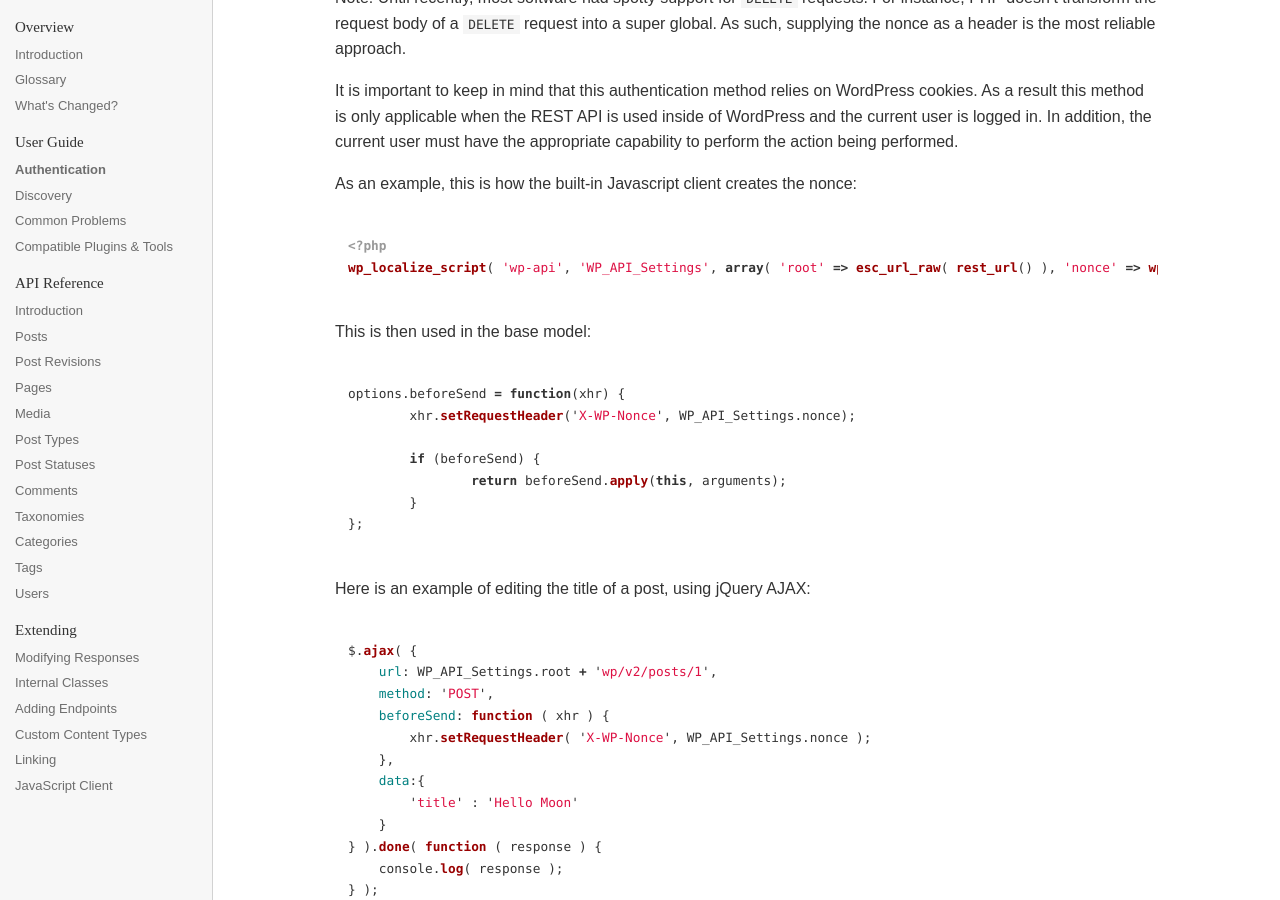
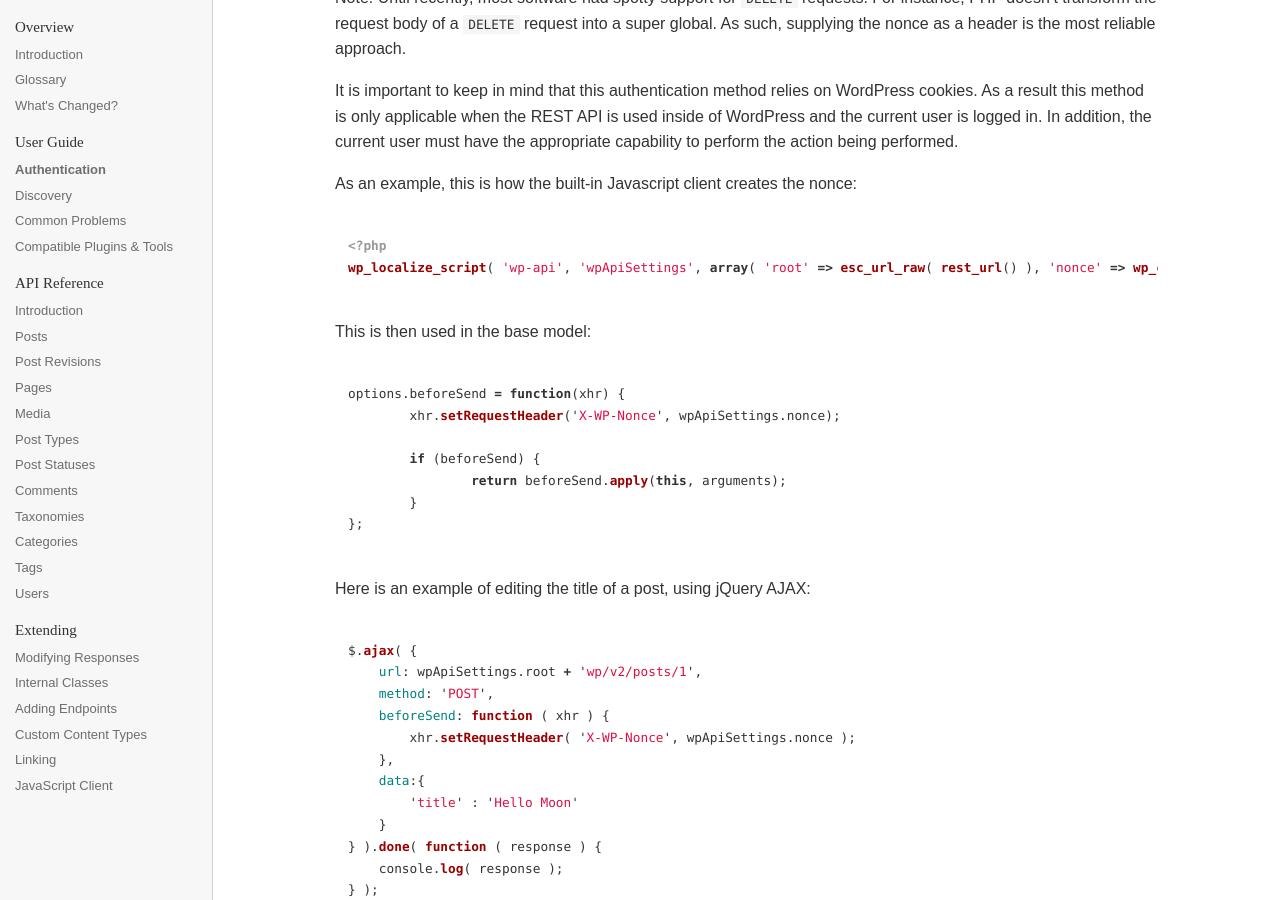
Before and after one commit to WP-API/docs-v2, a Jekyll site: the page built from guide/authentication/index.md, in a window 1280 px wide and 900 px high, scrolled down 702 px. Built offline with Jekyll 4.4.1, drawn with Linux system fonts in a browser that asks for light colours; Markdown is read by kramdown in place of the engine named in the settings.

Commit message:
Update the localized WP-API script: `WP_API_Settings` -> `wpApiSettings`

````diff
--- a/guide/authentication/index.md
+++ b/guide/authentication/index.md
@@ -44,14 +44,14 @@ As an example, this is how the built-in Javascript client creates the nonce:
 
 ```php
 <?php
-wp_localize_script( 'wp-api', 'WP_API_Settings', array( 'root' => esc_url_raw( rest_url() ), 'nonce' => wp_create_nonce( 'wp_rest' ) ) );
+wp_localize_script( 'wp-api', 'wpApiSettings', array( 'root' => esc_url_raw( rest_url() ), 'nonce' => wp_create_nonce( 'wp_rest' ) ) );
 ```
 
 This is then used in the base model:
 
 ```javascript
 options.beforeSend = function(xhr) {
-	xhr.setRequestHeader('X-WP-Nonce', WP_API_Settings.nonce);
+	xhr.setRequestHeader('X-WP-Nonce', wpApiSettings.nonce);
 
 	if (beforeSend) {
 		return beforeSend.apply(this, arguments);
@@ -63,10 +63,10 @@ Here is an example of editing the title of a post, using jQuery AJAX:
 
 ```javascript
 $.ajax( {
-    url: WP_API_Settings.root + 'wp/v2/posts/1',
+    url: wpApiSettings.root + 'wp/v2/posts/1',
     method: 'POST',
     beforeSend: function ( xhr ) {
-        xhr.setRequestHeader( 'X-WP-Nonce', WP_API_Settings.nonce );
+        xhr.setRequestHeader( 'X-WP-Nonce', wpApiSettings.nonce );
     },
     data:{
         'title' : 'Hello Moon'
````
